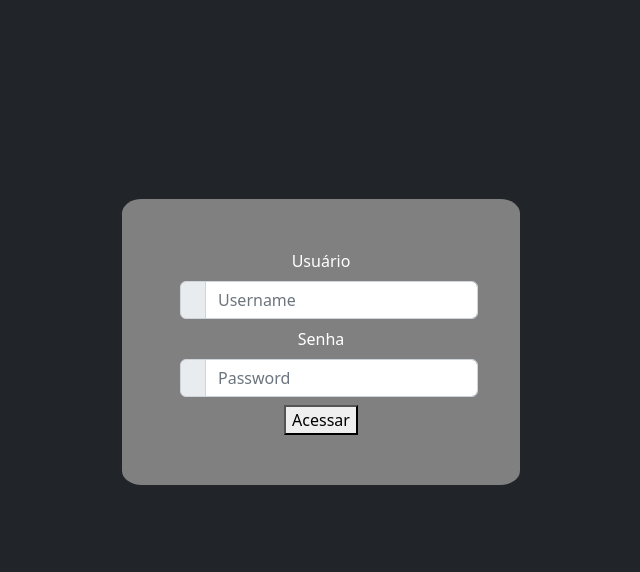
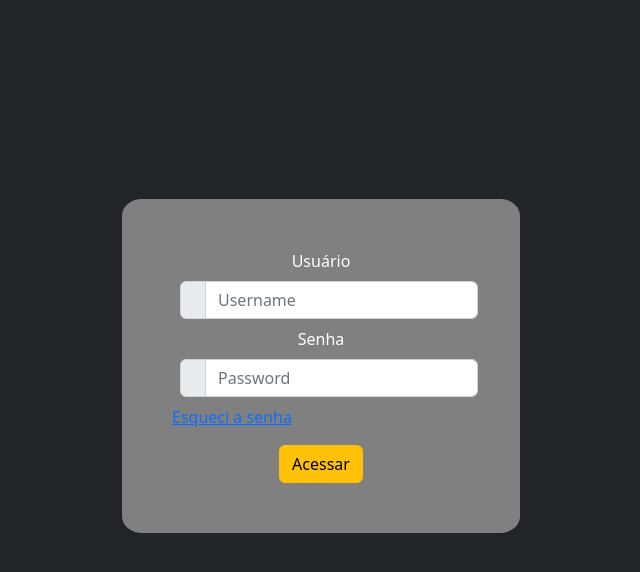
Before and after one commit to 1uccas/php-login-repository, a PHP site: page / in a window 1280 px wide. Shown: the top 572 px of the page, without its empty margins (319-959 px from the left). Run offline with PHP 8.4, Linux system fonts and the light colour scheme.

Commit message:
Fix/Feat: Implementações com botão de enviar e divs bootstrap junto com atualização de função
Fix - Atualizando tratamento de erro para dentro do escopo de uma função chamada - error_login()

Feat (1) - Implementando nome para uma div bootstrap para receber parametros na função login.php

Feat (2) - Atribuindo classe bootstrap cor amarelo para o botão de acessar

```diff
--- a/index.php
+++ b/index.php
@@ -1,11 +1,14 @@
 <?php
+function error_login(){
 	if (isset($_GET['error'])) {
 		$error_1 = $_GET['error'];
 
 		if ($error_1 == 1) {
-			echo "Usuario ou Senha Incorreto";
+			echo "<div class='error'>Usuário ou Senha Incorretos!</div>";
 		}
 	}
+}
+
 
 ?>
 <!DOCTYPE html>
@@ -28,17 +31,21 @@
 						</div>
 						<div class="input-group flex-nowrap m-2">
 						  <span class="input-group-text" id="addon-wrapping"></span>
-						  <input type="text" class="form-control" placeholder="Username" aria-label="Username" aria-describedby="addon-wrapping">
+						  <input type="text" class="form-control" name="input-user" placeholder="Username" aria-label="Username" aria-describedby="addon-wrapping">
 						</div>
 						<div class="div-label-password">
 							<label>Senha</label>
 						</div>
 						<div class="input-group flex-nowrap m-2">
 						  <span class="input-group-text" id="addon-wrapping"></span>
-						  <input type="password" class="form-control" placeholder="Password" aria-label="Username" aria-describedby="addon-wrapping">
+						  <input type="password" class="form-control" name="input-password" placeholder="Password" aria-label="Username" aria-describedby="addon-wrapping">
+						</div>
+						<?php error_login() ?>
+						<div class="div-forgout-password">
+							<p><a href="#" class="pe-auto">Esqueci a senha</a></p>
 						</div>
 						<div class="div-input-button">
-							<button type="submit">Acessar</button>
+							<button type="submit" class="btn btn-warning">Acessar</button>
 						</div>
 					</form>
 
```
